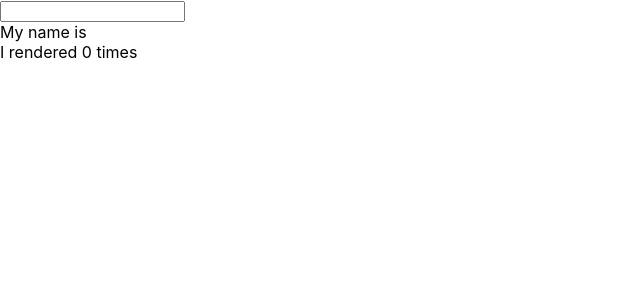
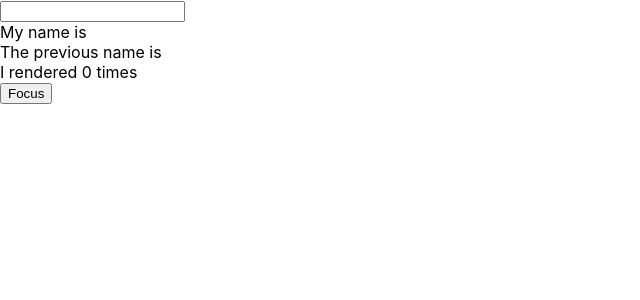
Before and after one commit to Debasmit1/react-hooks, a React (Create React App) app: page / in a window 1280 px wide. Shown: the top 300 px of the page, without its empty margins (0-640 px from the left). Built offline with nearby package versions, Linux system fonts and the light colour scheme.

Commit message:
Learnt useRef hook

```diff
--- a/src/components/Ref.js
+++ b/src/components/Ref.js
@@ -5,16 +5,32 @@ function Ref() {
     const [name,setName] = useState("");
     //const [renderCnt,setRenderCnt] = useState(0);
     const renderCount = useRef(0);
+    const inputRef = useRef();
+    // const prevName = useRef("");
+    const prevName = useRef('');
 
     useEffect(() => {
         renderCount.current = renderCount.current+1
+        console.log("Render is done");
     })
+
+    useEffect(()=>{
+        prevName.current = name;
+    },[name])
+
+    // useEffect(()=>)
+
+    const focus = () => {
+        inputRef.current.focus();
+
+    }
 
   return (
     <>
-        <input type="text" value={name} onChange={(e=>setName(e.target.value))}/>
-        <div>My name is {name}</div>
+        <input ref={inputRef} type="text" value={name} onChange={(e=>setName(e.target.value))}/>
+        <div>My name is {name} <br />The previous name is {prevName.current}</div>
         <div>I rendered {renderCount.current} times </div>
+        <button onClick={focus}>Focus</button>
     </>
   )
 }
```
Also changed, not shown: 1 other file (tests, documents, lock files or other folders).
